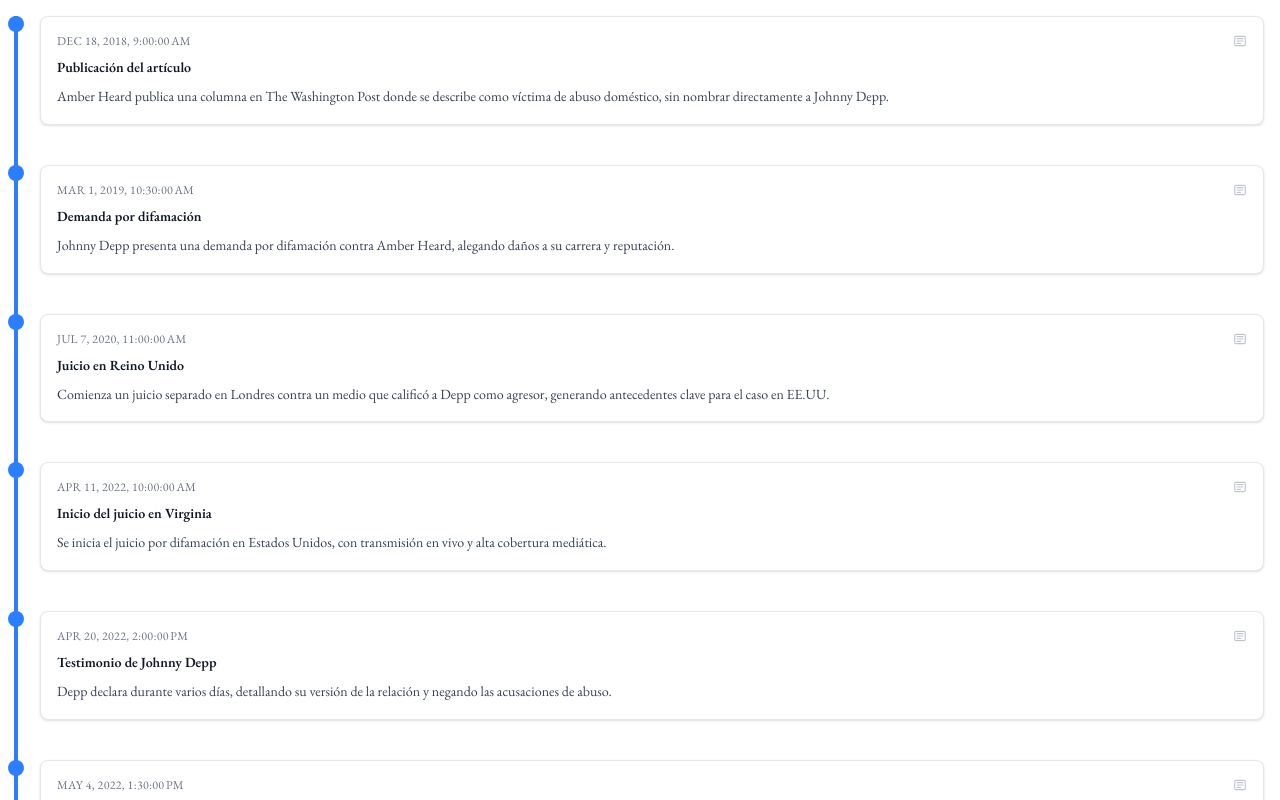
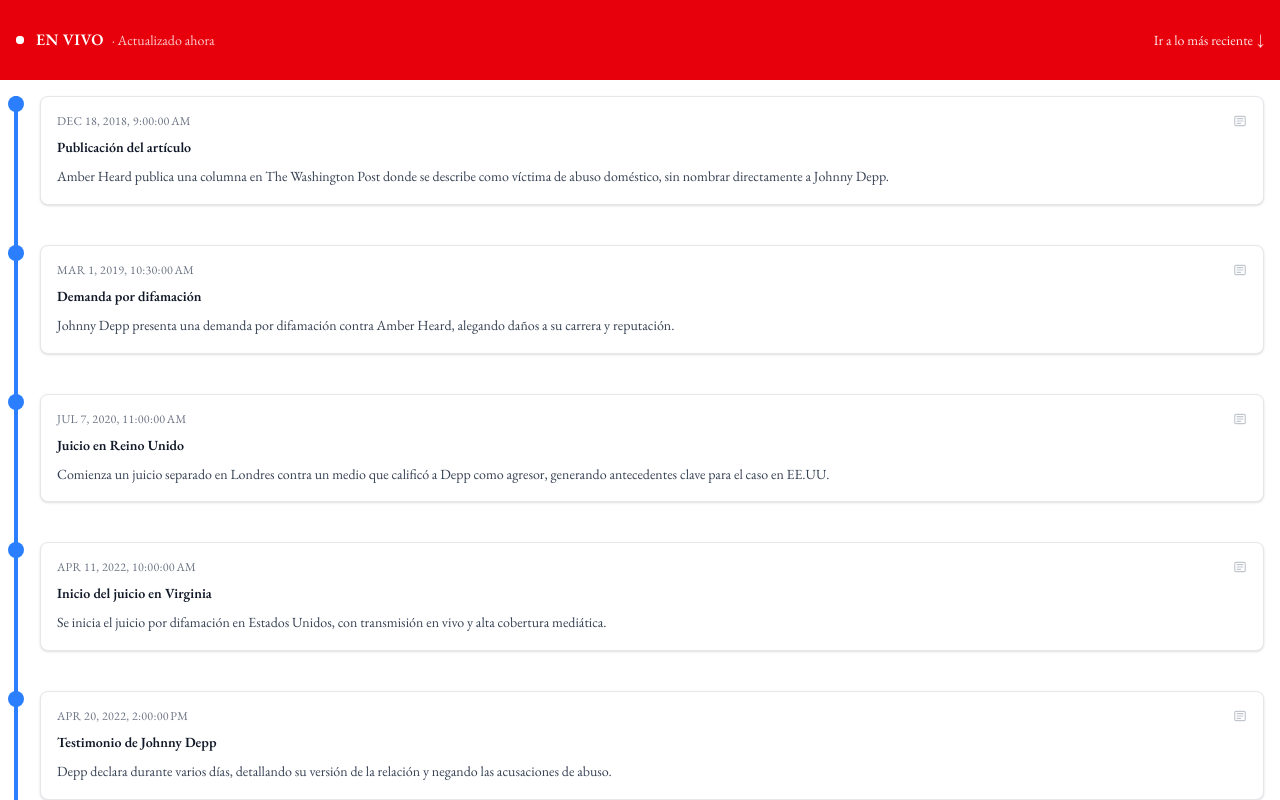
Before and after one commit to lightlinecom/lightline.front, an Angular app: page /story/1/timeline/1 in a window 1280 px wide. Shown: the top 800 px of the page. Built offline with nearby package versions, Linux system fonts and the light colour scheme.

Commit message:
add live banner

```diff
--- a/src/app/components/timeline/timeline.html
+++ b/src/app/components/timeline/timeline.html
@@ -1,3 +1,34 @@
+<div class="sticky left-0 top-0 z-10 h-20 px-4 flex items-center justify-between bg-red-600">
+
+<div class="flex items-center gap-3 text-white">
+
+    <!-- Pulse -->
+    <span class="relative flex h-2 w-2">
+      <span class="animate-ping absolute inline-flex h-full w-full rounded-full bg-white opacity-75"></span>
+      <span class="relative inline-flex rounded-full h-2 w-2 bg-white"></span>
+    </span>
+
+    <!-- Live -->
+    <div class="flex items-center gap-2">
+      <span class="font-lightline font-semibold uppercase tracking-wide">
+        En vivo
+      </span>
+
+      <span class="font-lightline opacity-80 text-sm">
+        · Actualizado ahora
+      </span>
+    </div>
+
+  </div>
+
+  <!-- Recent -->
+  <button class="font-lightline text-sm text-white/90 hover:text-white transition flex items-center gap-1">
+    Ir a lo más reciente
+    <span class="text-base">↓</span>
+  </button>
+
+</div>
+
 <div class="p-4">
   <ul class="relative space-y-10">
 
@@ -6,10 +37,10 @@
     <div class="absolute w-1 bg-blue-500 h-full left-0 transform -translate-x-1/2"></div>
 
     <!-- Items -->
-     @for(event of events(); track event.id){
-      <li>
-        <app-timeline-item [event]="event"/>
-      </li>
-     }
+    @for(event of events(); track event.id){
+    <li>
+      <app-timeline-item [event]="event" />
+    </li>
+    }
   </ul>
 </div>
```
